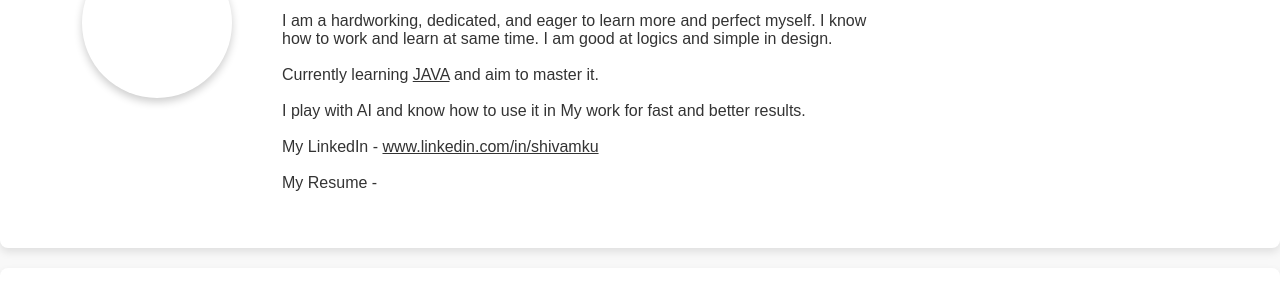
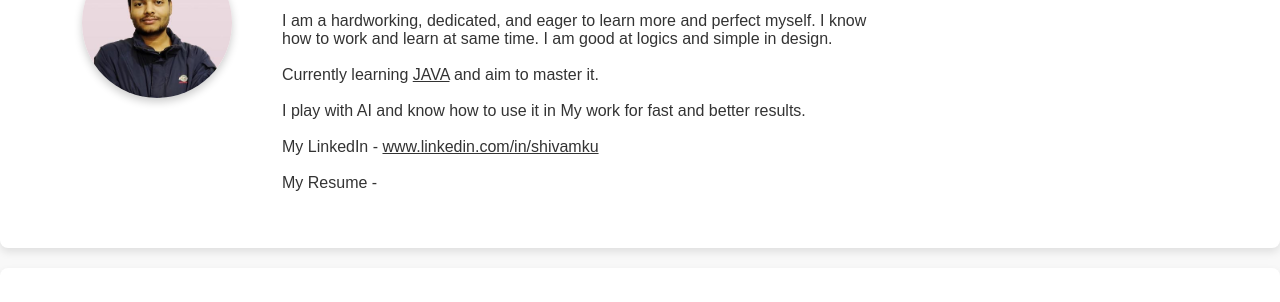
Before and after one commit to GreenBook1/portfolio.io, a plain HTML site: page index.html in a window 1280 px wide. Shown: the part 249-551 px from the top of the page. Drawn offline with Linux system fonts and the light colour scheme; the site is published under a folder, as on GitHub Pages, so addresses that start at the root find nothing.

Commit message:
Update index.html

```diff
--- a/index.html
+++ b/index.html
@@ -17,7 +17,7 @@
     <section id="about">
         <div class="container">
             <div class="about-content">
-                <img src="/your-image.jpg.jpg" alt="Shivam Kushwaha">
+                <img src="your-image.jpg.jpg" alt="Shivam Kushwaha">
                 <div class="about-text">
                     <h2 style="text-align: left;">About Me</h2>
                     <p>I am a hardworking, dedicated, and eager to learn more and perfect myself. I know how to work and learn at same time. I am good at logics and simple in design. <BR> <br> Currently learning <u>JAVA</u> and aim to master it. <br> <br> I play with AI and know how to use it in My work for fast and better results. <br> <br>
```
